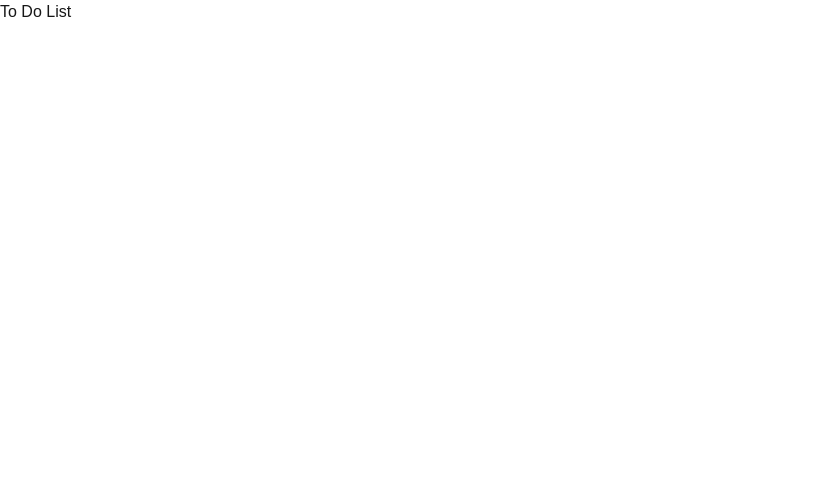
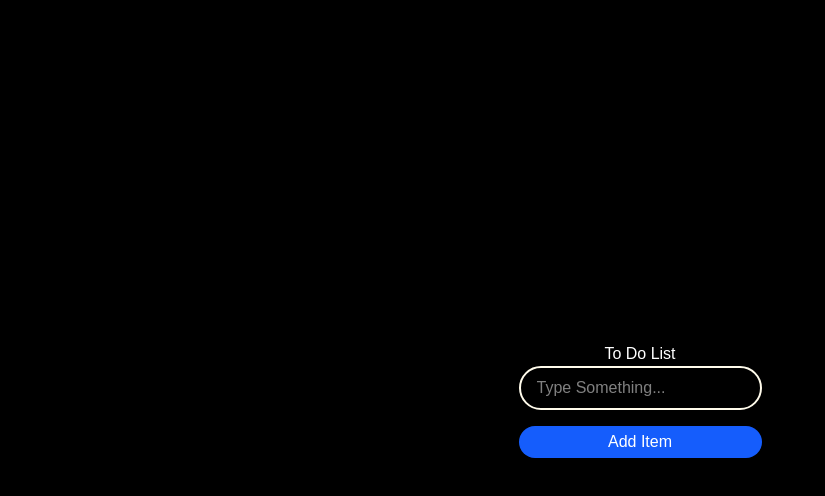
Before and after one commit to pushpendersingh97/life_with_push, a Next.js app: page /todolist in a window 1280 px wide. Shown: the top 496 px of the page, without its empty margins (0-825 px from the left). Built offline with nearby package versions, Linux system fonts and the light colour scheme.

Commit message:
ToDo List

```diff
--- /dev/null
+++ b/src/app/(projects)/todolist/_components/Cards.tsx
@@ -0,0 +1,9 @@
+const Cards = ({
+  item,
+}: Readonly<{
+  item: string;
+}>) => {
+  return <div>Cards: {item}</div>;
+};
+
+export default Cards;
--- a/src/app/(projects)/todolist/page.tsx
+++ b/src/app/(projects)/todolist/page.tsx
@@ -1,5 +1,39 @@
+'use client';
+import { useState } from 'react';
+import Cards from './_components/Cards';
+import Button from '@/components/Button';
+
 const ToDoList = () => {
-  return <>To Do List</>;
+  const [inputTxt, setInputTxt] = useState<string>('');
+  const [toDoList, setToDoList] = useState<string[]>([]);
+
+  const addItem = () => {
+    setToDoList((prev) => [...prev, inputTxt]);
+    setInputTxt('');
+  };
+
+  return (
+    <div className="flex justify-center items-center flex-col min-h-screen bg-black text-white">
+      <div className="flex">To Do List</div>
+      <div className="flex flex-col">
+        <input
+          type="text"
+          name="inputTxt"
+          id="inputTxt"
+          value={inputTxt}
+          onChange={(e) => setInputTxt(e.target.value)}
+          className="border-2 border-amber-50 px-4 py-2 rounded-full"
+          placeholder="Type Something..."
+        />
+        <Button buttonText="Add Item" onClick={addItem} type="submit" className="mt-4" />
+      </div>
+      <div className="flex">
+        {toDoList.map((item, index) => (
+          <Cards key={index} item={item} />
+        ))}
+      </div>
+    </div>
+  );
 };
 
 export default ToDoList;
```
